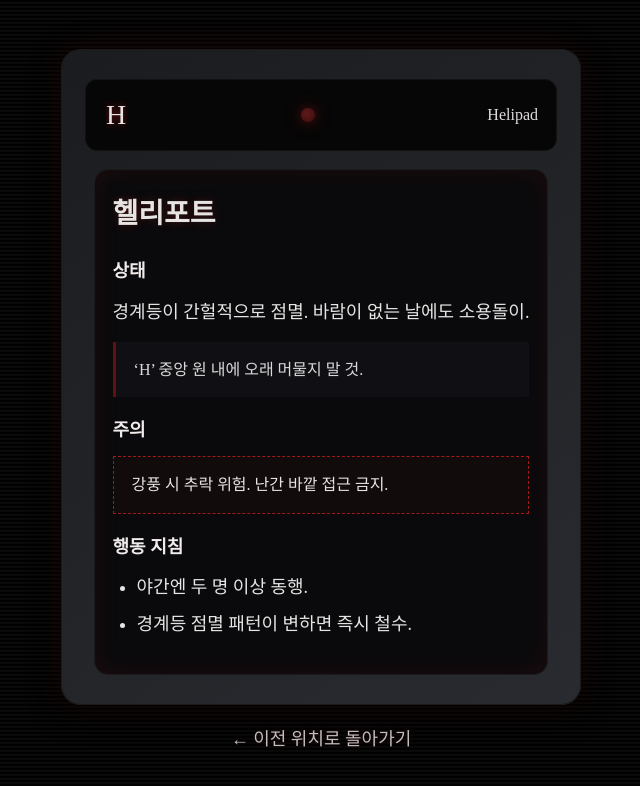
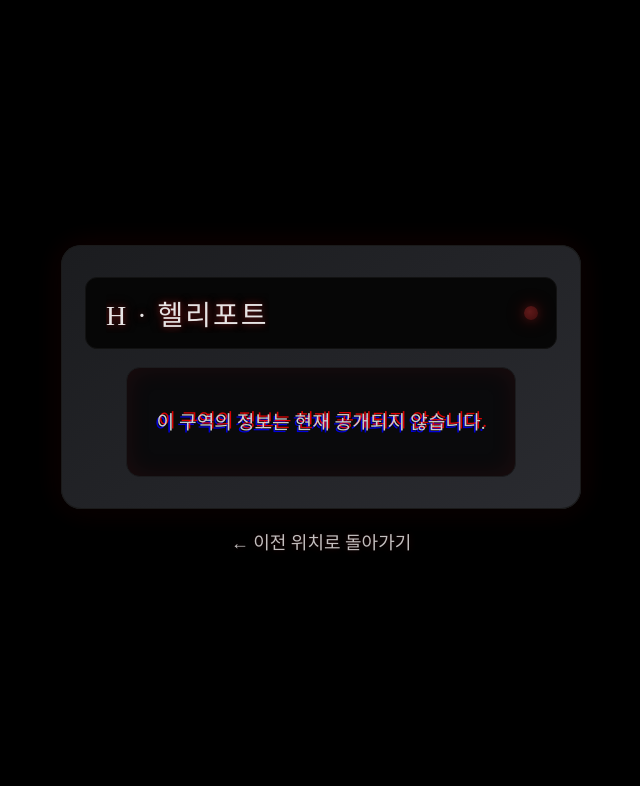
Before and after one commit to KJW-623/YOURCAST, a React (Create React App) app: page /manual/h/h/helipad in a window 1280 px wide. Shown: the top 786 px of the page, without its empty margins (319-959 px from the left). Built offline with nearby package versions, Linux system fonts and the light colour scheme; a web font is replaced by a local one.

Commit message:
공개용 지침서 1차 수정

```diff
--- a/src/Home/manual/floor/Floor1Lobby.js
+++ b/src/Home/manual/floor/Floor1Lobby.js
@@ -46,9 +46,9 @@ export default function Floor1Lobby() {
 
                     <p className="doc-p">4. 출입문을 통한 외부 진출은 절대 금지됩니다.</p>
 
-                    <p className="doc-p">4-1. 출입문을 넘어선 순간, 귀하는 인간으로서 수용 불가능한 정보와 장면을 직면하게 되며, 다수 사례에서 즉각적인 정신 붕괴가 발생했습니다.</p>
+                    <p className="doc-p">4-1. </p>
 
-                    <p className="doc-p">4-2. 일부 사례는 스스로 목을 꺾어 사망에 이르는 극단적 반응을 보였습니다. 이는 방어 기제라 추정되나, 귀하에게 동일한 결과가 반복되지 않는다는 보장은 없습니다.</p>
+                    <p className="doc-p">4-2. </p>
 
                     <p className="doc-p">5. 의식체의 색상은 그들의 기분 상태 및 위협도를 반영합니다. 반드시 관찰을 통해 위험도를 판별하십시오.</p>
 
@@ -64,7 +64,7 @@ export default function Floor1Lobby() {
 
                     <p className="doc-p">자유롭게 행동하십시오.</p>
 
-                    <p className="doc-p">６. 본 지침서를 확인한 귀하는 이미 로비 위험 구역에 진입한 상태입니다.</p>
+                    <p className="doc-p">6. 본 지침서를 확인한 귀하는 이미 로비 위험 구역에 진입한 상태입니다.</p>
 
                     <p className="doc-p">6-1. 모든 수단을 동원하여 의식체와의 불필요한 상호작용을 차단하십시오.</p>
 
--- a/src/Home/manual/floor/Floor8Band.js
+++ b/src/Home/manual/floor/Floor8Band.js
@@ -90,35 +90,21 @@ export default function Floor8Band() {
                         <p className="doc-p">3-3. 매우 드물게, 분명하게 심벌이 타격되었음에도 심벌음이 울리지 않거나, 잡음만이 들리는 현상이 발생합니다.</p>
                         <p className="doc-p">즉시 도주하십시오.</p>
 
-                        <p className="doc-p">4.</p>
-                        <p className="doc-p">4-1.</p>
-                        <p className="doc-p">4-2.</p>
-                        <p className="doc-p">4-2-1.</p>
+                        <p className="doc-p">5. 악기를 8층 외의 장소로 반출하지 마십시오. 이는 기타와 같은 온전한 악기뿐만 아니라 드럼스틱이나 마이크 스탠드 등의 자재에도 해당합니다.</p>
 
-                        <p className="doc-p">5.</p>
-                        <p className="doc-p">5-1.</p>
-                        <p className="doc-p">5-1-1.</p>
-                        <p className="doc-p">5-1-2.</p>
-                        <p className="doc-p">5-1-3.</p>
-                        <p className="doc-p">5-2.</p>
-                        <p className="doc-p">5-3.</p>
-                        <p className="doc-p">5-3-1.</p>
+                        <p className="doc-p">5-1. 실수로 반출했을 경우 악기는 급속도로 마모될 것입니다. 악기의 상태에 따라 다음의 규정을 따르십시오.</p>
 
-                        <p className="doc-p">6. 악기를 8층 외의 장소로 반출하지 마십시오. 이는 기타와 같은 온전한 악기뿐만 아니라 드럼스틱이나 마이크 스탠드 등의 자재에도 해당합니다.</p>
-
-                        <p className="doc-p">6-1. 실수로 반출했을 경우 악기는 급속도로 마모될 것입니다. 악기의 상태에 따라 다음의 규정을 따르십시오.</p>
-
-                        <p className="doc-p">6-1-1. 악기의 상태가 비교적 처음과 같을 경우.</p>
+                        <p className="doc-p">5-1-1. 악기의 상태가 비교적 처음과 같을 경우.</p>
                         <p className="doc-p">귀하께서 해당 악기를 반출하신 이후 오랜 시간이 흐르지 않은 것으로 파악됩니다. 귀하께는 아직 기회가 있습니다. 해당 악기를 돌려놓고 아무도 눈치채지 못했기를 바라십시오.</p>
 
-                        <p className="doc-p">6-1-2. 해당 악기에 다소의 마모가 나타났을 경우.</p>
+                        <p className="doc-p">5-1-2. 해당 악기에 다소의 마모가 나타났을 경우.</p>
                         <p className="doc-p">(예: 기타줄이 끊어지거나, 드럼스틱의 구석에 실금이 갔을 경우)</p>
                         <p className="doc-p">그것이 반출된 지 조금의 시간이 지난 것으로 파악됩니다. 악기를 제자리에 반환한 후 무릎을 꿇으십시오.</p>
                         <p className="doc-p">운이 좋다면 신체 일부가 파손되는 것으로 끝날 것입니다.</p>
 
-                        <p className="doc-p">6-1-3. 해당 악기에 분명한 파손이 나타났을 경우.</p>
+                        <p className="doc-p">5-1-3. 해당 악기에 분명한 파손이 나타났을 경우.</p>
 
-                        <p className="doc-p">7. 현재 연주 스튜디오 외의 공간은 조사가 이루어지지 않은 미지의 공간입니다. 해당 공간의 조사는 귀하를 포함한 생존자들의 활동에 보너스가 될 수 있으나, 귀하께서 무리하지 않도록 신중을 가할 것을 당부드립니다. 본 공간에서의 생존자는 단순 기록물 이상의 가치를 갖는다는 점을 망각하지 마시기 바랍니다.</p>
+                        <p className="doc-p">6. 현재 연주 스튜디오 외의 공간은 조사가 이루어지지 않은 미지의 공간입니다. 해당 공간의 조사는 귀하를 포함한 생존자들의 활동에 보너스가 될 수 있으나, 귀하께서 무리하지 않도록 신중을 가할 것을 당부드립니다. 본 공간에서의 생존자는 단순 기록물 이상의 가치를 갖는다는 점을 망각하지 마시기 바랍니다.</p>
                     </div>
                 </article>
             </div>
--- a/src/Home/manual/floor/FloorCommon.css
+++ b/src/Home/manual/floor/FloorCommon.css
@@ -336,7 +336,7 @@
     background: #0a0a0c;
     border: 1px solid #1b1b1d;
     border-radius: 14px;
-    padding: var(--sp-3) var(--sp-3);
+    padding: var(--sp-3) var(--sp-5);
     color: #e7e4e4;
     line-height: 1.72;
     box-shadow: inset 0 0 24px rgba(161, 26, 26, .12);
--- a/src/Home/manual/floor/FloorH.js
+++ b/src/Home/manual/floor/FloorH.js
@@ -42,5 +42,6 @@ export default function FloorH() {
 
             <button className="back-link" onClick={() => navigate('/manual')}>← 이전 위치로 돌아가기</button>
         </div>
+
     );
 }
--- a/src/Home/manual/floor/FloorHHelipad.js
+++ b/src/Home/manual/floor/FloorHHelipad.js
@@ -6,39 +6,23 @@ export default function FloorHHelipad() {
     const navigate = useNavigate();
 
     return (
-        <div className="elev-page">
-            <div className="elev-panel">
+        <div className="elev-page restricted-page">
+            <div className="elev-panel" style={{ padding: '32px 24px' }}>
                 <div className="elev-display">
-                    <span className="elev-range">H</span>
+                    <span className="elev-range">H · 헬리포트</span>
                     <span className="elev-indicator" />
-                    <span className="current-floor">Helipad</span>
                 </div>
-
-                <div className="manual-doc">
-                    <h1 className="doc-title">헬리포트</h1>
-
-                    <div className="doc-section">
-                        <h2>상태</h2>
-                        <p className="doc-p">경계등이 간헐적으로 점멸. 바람이 없는 날에도 소용돌이.</p>
-                        <span className="doc-note">‘H’ 중앙 원 내에 오래 머물지 말 것.</span>
-                    </div>
-
-                    <div className="doc-section">
-                        <h2>주의</h2>
-                        <div className="doc-warning">강풍 시 추락 위험. 난간 바깥 접근 금지.</div>
-                    </div>
-
-                    <div className="doc-section">
-                        <h2>행동 지침</h2>
-                        <ul>
-                            <li>야간엔 두 명 이상 동행.</li>
-                            <li>경계등 점멸 패턴이 변하면 즉시 철수.</li>
-                        </ul>
-                    </div>
-                </div>
+                <article className="manual-doc">
+                    <p className="restricted-message">
+                        이 구역의 정보는 현재 공개되지 않습니다.
+                    </p>
+                </article>
             </div>
-
-            <button className="back-link" onClick={() => navigate('/manual/h/h')}>← 이전 위치로 돌아가기</button>
+            <div style={{ display: 'flex', gap: 12 }}>
+                <button className="back-link" onClick={() => navigate('/manual/h/h')}>
+                    ← 이전 위치로 돌아가기
+                </button>
+            </div>
         </div>
     );
 }
```
Also changed, not shown: src/Home/manual/floor/Floor1Cafe.js (+11 -12 lines), src/Home/manual/floor/FloorB1Backstage.js (+63 -4 lines).
